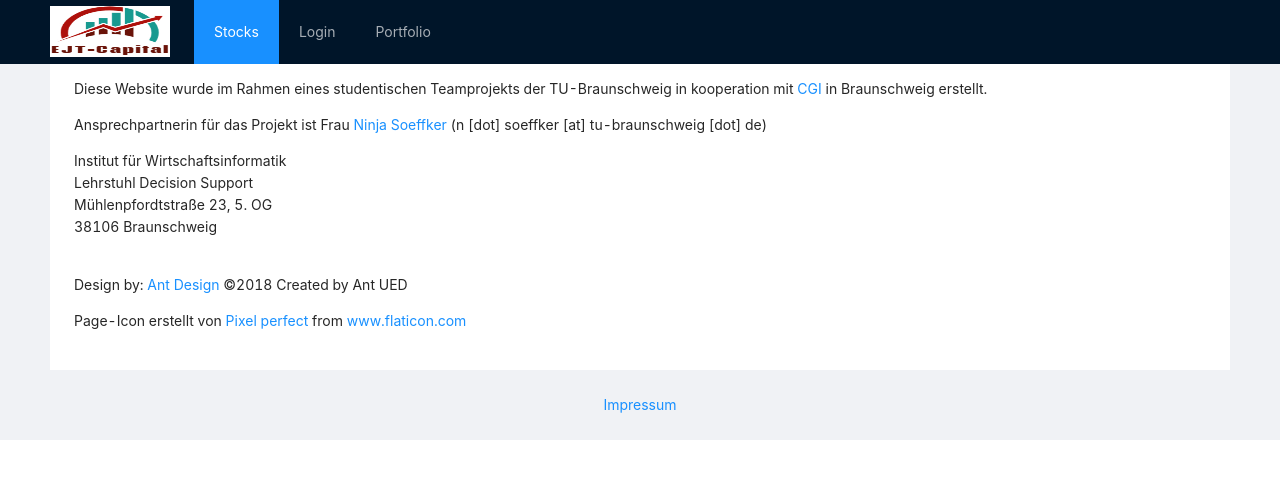
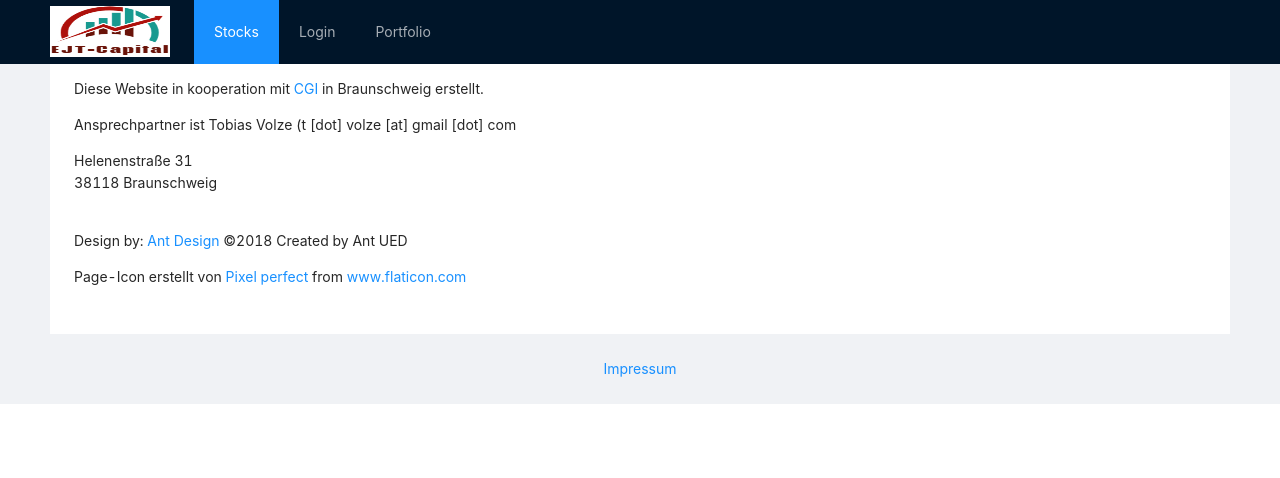
Before and after one commit to neoraven/Teamprojekt_SS20_CGI, a React (Create React App) app in the folder frontend/stonksapp/: page /impressum in a window 1280 px wide. Shown: the top 478 px of the page. Built offline with nearby package versions, Linux system fonts and the light colour scheme; what react-stockcharts would draw is missing.

Commit message:
impressum change

```diff
--- a/frontend/stonksapp/src/containers/Impressum.js
+++ b/frontend/stonksapp/src/containers/Impressum.js
@@ -4,12 +4,10 @@ class Impressum extends React.Component {
     render(){
         return(
             <div>
-                <p>Diese Website wurde im Rahmen eines studentischen Teamprojekts der TU-Braunschweig in kooperation mit <a href="https://www.de.cgi.com/de">CGI</a> in Braunschweig erstellt.</p>
-                <p>Ansprechpartnerin für das Projekt ist Frau <a href= "https://www.tu-braunschweig.de/winfo/team/soeffker"> Ninja Soeffker</a> (n [dot] soeffker [at] tu-braunschweig [dot] de)</p>
-                    <p>               Institut für Wirtschaftsinformatik <br/>
-                    Lehrstuhl Decision Support <br/>
-                    Mühlenpfordtstraße 23, 5. OG <br/>
-                38106 Braunschweig</p>
+                <p>Diese Website in kooperation mit <a href="https://www.de.cgi.com/de">CGI</a> in Braunschweig erstellt.</p>
+                <p>Ansprechpartner ist Tobias Volze (t [dot] volze [at] gmail [dot] com</p>
+                    <p>Helenenstraße 31 <br/>
+                     38118 Braunschweig</p>
 
                <br/>
 
```
